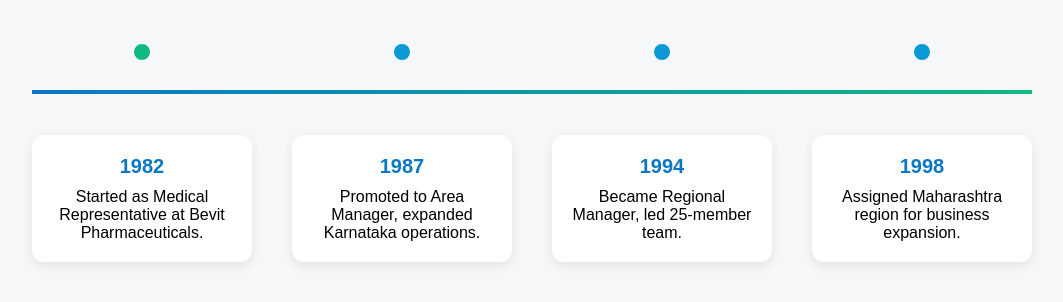
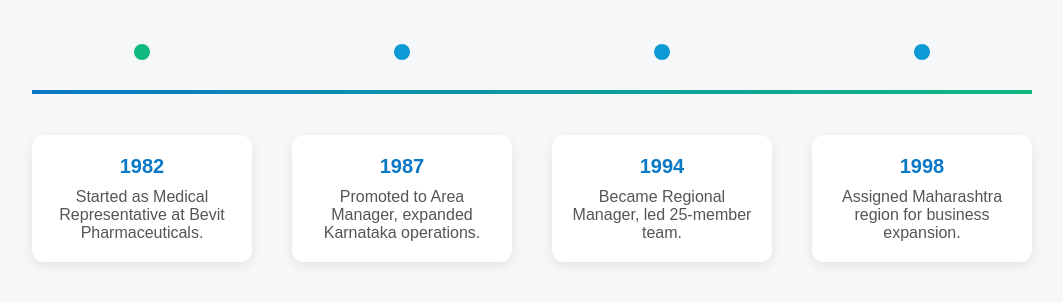
Before and after one commit to chatterjee-bai/Cut-Edge, a plain HTML site: page index.html in a window 1280 px wide. Shown: the whole page, without its empty margins (108-1171 px from the left). Drawn offline with Linux system fonts and the light colour scheme.

Commit message:
Add files via upload

```diff
--- a/index.html
+++ b/index.html
@@ -15,7 +15,7 @@
             <div class="dot"></div>
             <div class="card">
                 <div class="year">1982</div>
-                <div>Started as Medical Representative at Bevit Pharmaceuticals.</div>
+                <div class="desc">Started as Medical Representative at Bevit Pharmaceuticals.</div>
             </div>
         </div>
 
@@ -23,7 +23,7 @@
             <div class="dot"></div>
             <div class="card">
                 <div class="year">1987</div>
-                <div>Promoted to Area Manager, expanded Karnataka operations.</div>
+                <div class="desc">Promoted to Area Manager, expanded Karnataka operations.</div>
             </div>
         </div>
 
@@ -31,7 +31,7 @@
             <div class="dot"></div>
             <div class="card">
                 <div class="year">1994</div>
-                <div>Became Regional Manager, led 25-member team.</div>
+                <div class="desc">Became Regional Manager, led 25-member team.</div>
             </div>
         </div>
 
@@ -39,7 +39,7 @@
             <div class="dot"></div>
             <div class="card">
                 <div class="year">1998</div>
-                <div>Assigned Maharashtra region for business expansion.</div>
+                <div class="desc">Assigned Maharashtra region for business expansion.</div>
             </div>
         </div>
     </div>
--- a/style.css
+++ b/style.css
@@ -64,6 +64,6 @@ body {
 }
 
 .desc {
-    font-size: 14px;
+    font-size: 16px;
     color: #555;
 }
```
